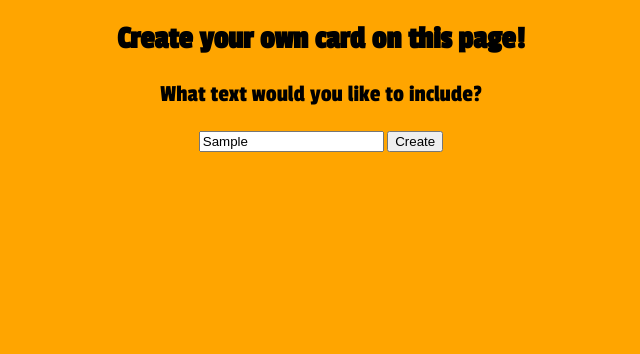
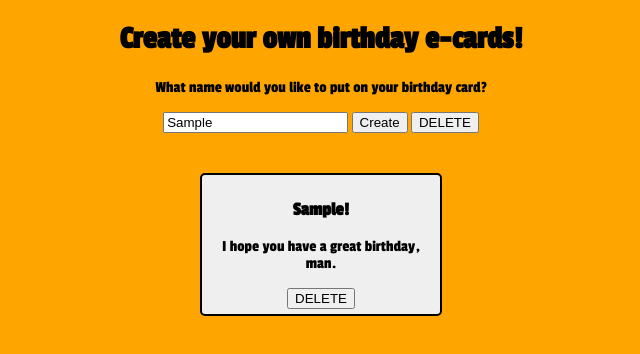
Before and after one commit to tylerb33/dynamic-cards, a plain HTML site: page index.html in a window 1280 px wide. Both pictures are taken after typing "Sample" into the empty fields and a click on the button "Create". Shown: the whole page, without its empty margins (319-959 px from the left). Drawn offline with Linux system fonts and the light colour scheme.

Commit message:
added some functionality, not complete

```diff
--- a/cards.css
+++ b/cards.css
@@ -4,7 +4,7 @@ body {
 }
 
 div#container {
-	width: 80%;
+	width: 90%;
 	margin: 0 auto;
 }
 
@@ -13,5 +13,21 @@ h1, p, form {
 }
 
 p {
-	font-size: 1.5em;
+	font-size: 1em;
 }
+
+div#singlecard {
+	width: 20%;
+	background-color: #efefef;
+	text-align: center;
+	border: 2px solid black;
+	border-radius: 5px;
+	padding: 5px;
+	margin-top: 2.5em;
+}
+
+div#cardOutput {
+	display: flex;
+	flex-wrap: wrap;
+	justify-content: space-around;
+}
--- a/cards.js
+++ b/cards.js
@@ -1,11 +1,35 @@
 console.log ("works");
 
-let pagecardoutput = document.getElementById("cardOutput");
+let finalOutput = document.getElementById("cardOutput");
+let createButton = document.getElementById("create");
 let userInput = document.getElementById("user-input");
-let includeInNewCard = "";
-document.getElementById("create-button").addEventListener("click", getUserInput);
+let removeCard = document.getElementById("deletecard");
 
-function getUserInput(event) {
-	includeInNewCard = userInput.innerText;
-	console.log ("includeInNewCard", includeInNewCard);
-}
+
+
+function produceCard() {
+	finalOutput.innerHTML +=  `<div id="singlecard">
+									<header>
+										<h3>${userInput.value}!</h3>
+									</header>
+									<main>
+										<p>I hope you have a great birthday, man.</p>
+									</main>
+									<button type="button" id="deletecard">DELETE</button>
+							   </div>`
+};
+
+
+function takeAwayCard() {
+	document.getElementById("cardOutput").remove(singlecard);
+};
+
+
+createButton.addEventListener("click", produceCard);
+removeCard.addEventListener("click", takeAwayCard);
+
+
+
+/*Things to figure out:
+1. how to be able to delete cards individually
+	1a. being able to target #deletecard without it actually being in the HTML */
--- a/index.html
+++ b/index.html
@@ -8,17 +8,21 @@
 </head>
 <body>
 	<div id="container">
+
 		<header>
-			<h1>Create your own card on this page!</h1>
+			<h1>Create your own birthday e-cards!</h1>
 		</header>
 		<form>
-			<p>What text would you like to include?</p>
+			<p>What name would you like to put on your birthday card?</p>
 			<input type="text" id="user-input">
-			<button type="button" id="create-button">Create</button>
-			<script type="text/javascript" src="cards.js"></script>
+			<button type="button" id="create">Create</button>
+			<button type="button" id="deletecard">DELETE</button>
 		</form>
+
+	<div id="container2">
+		<div id="cardOutput">
+		</div>
 	</div>
-	<div id="cardOutput">
 
 	</div>
 	<script type="text/javascript" src="cards.js"></script>
```
